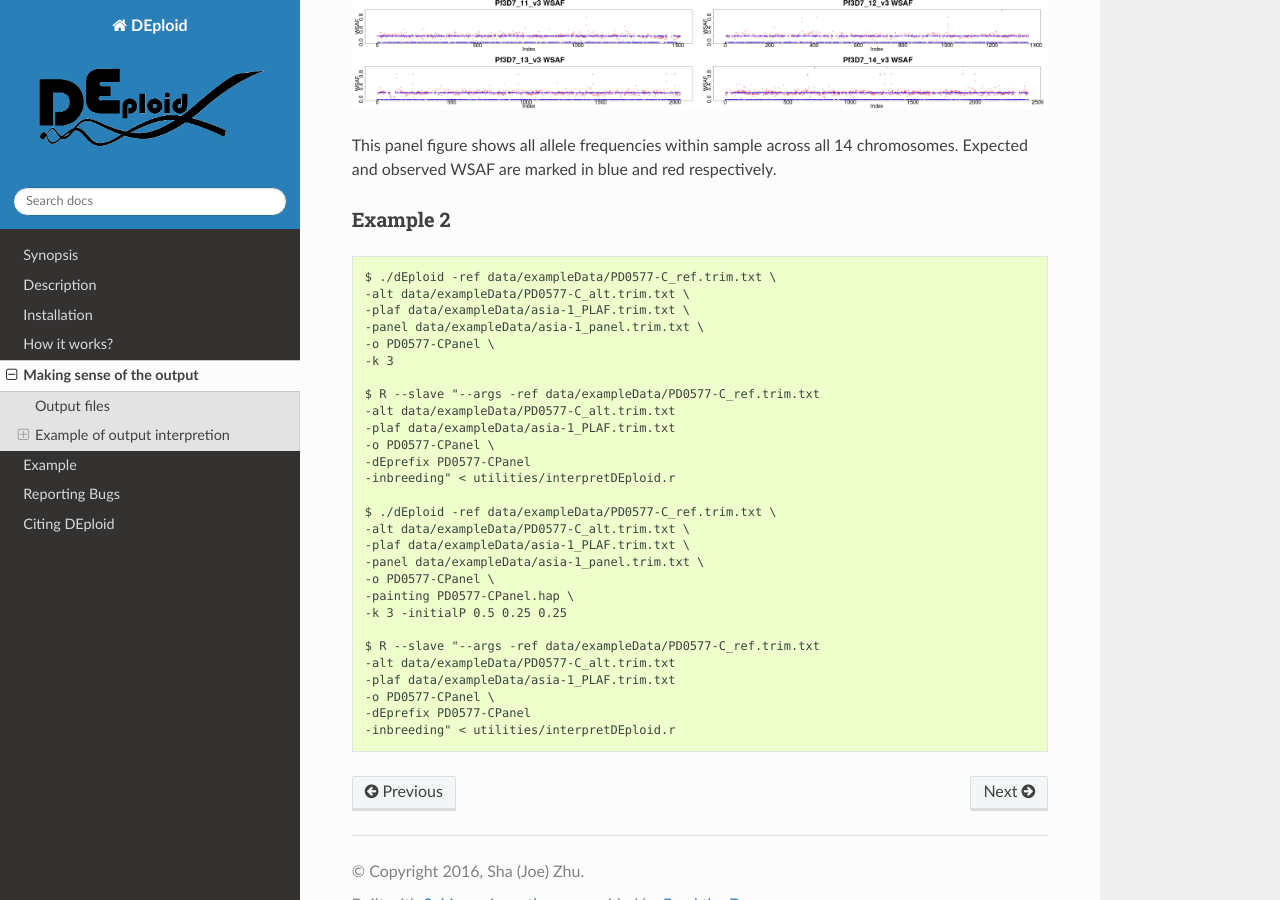
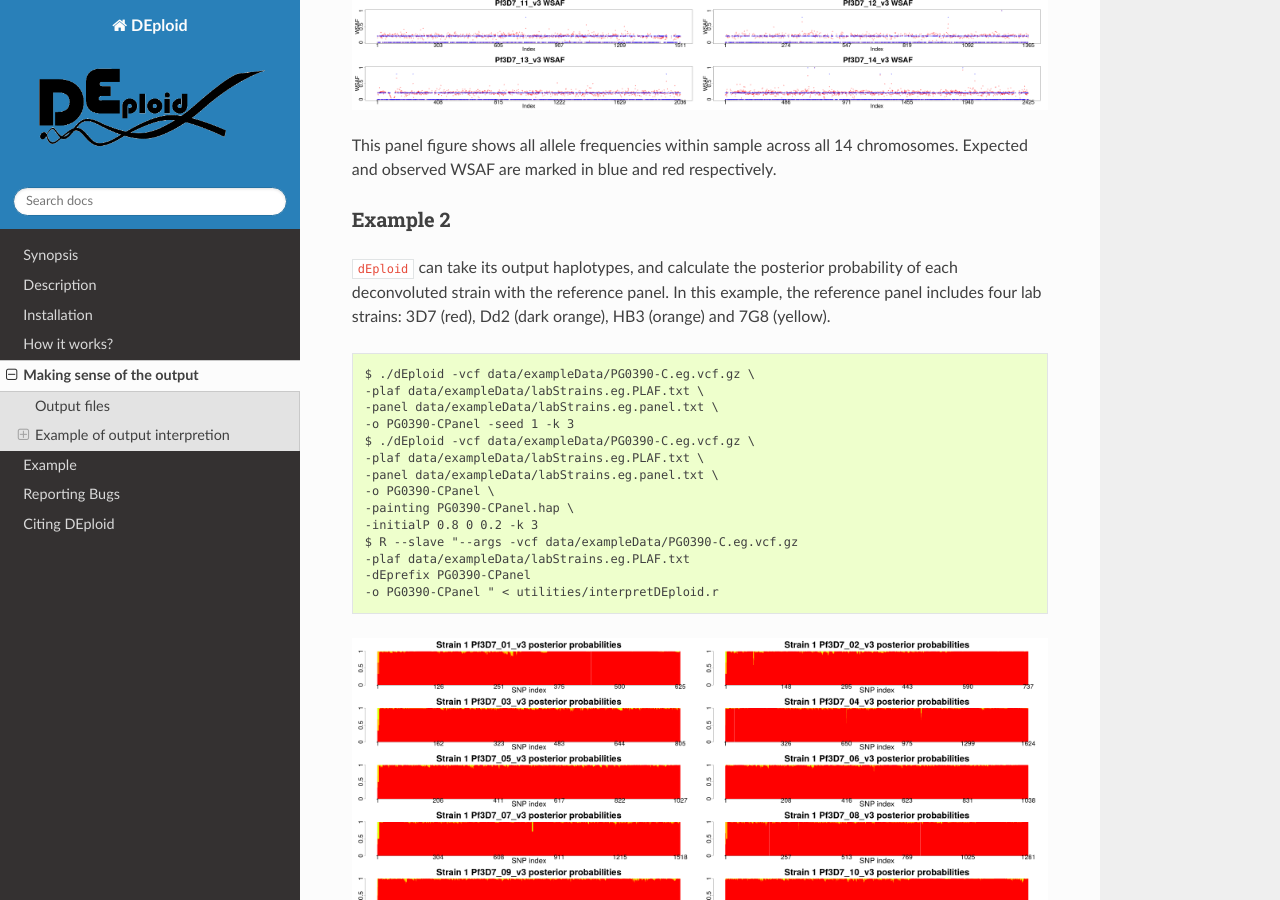
Before and after one commit to DEploid-dev/DEploid, a Sphinx documentation site: the page built from docs/output.rst, in a window 1280 px wide and 900 px high, scrolled down 1948 px. Built offline with Sphinx 7.4.7 and the Read the Docs theme 2.0.0, drawn with Linux system fonts in a browser that asks for light colours; some of the changed text lies outside the part shown.

Commit message:
update document figures

```diff
--- a/docs/output.rst
+++ b/docs/output.rst
@@ -42,7 +42,7 @@ Example 1
 
     $ ./dEploid -vcf data/exampleData/PG0390-C.eg.vcf.gz \
     -plaf data/exampleData/labStrains.eg.PLAF.txt \
-    -noPanel -o PG0390-CNopanel
+    -noPanel -o PG0390-CNopanel -seed 1
     $ R --slave "--args -vcf data/exampleData/PG0390-C.eg.vcf.gz
     -plaf data/exampleData/labStrains.eg.PLAF.txt
     -dEprefix PG0390-CNopanel
@@ -68,6 +68,42 @@ This panel figure shows all allele frequencies within sample across all 14 chrom
 Example 2
 *********
 
+``dEploid`` can take its output haplotypes, and calculate the posterior probability of each deconvoluted strain with the reference panel. In this example, the reference panel includes four lab strains: 3D7 (red), Dd2 (dark orange), HB3 (orange) and 7G8 (yellow).
+
+::
+
+    $ ./dEploid -vcf data/exampleData/PG0390-C.eg.vcf.gz \
+    -plaf data/exampleData/labStrains.eg.PLAF.txt \
+    -panel data/exampleData/labStrains.eg.panel.txt \
+    -o PG0390-CPanel -seed 1 -k 3
+    $ ./dEploid -vcf data/exampleData/PG0390-C.eg.vcf.gz \
+    -plaf data/exampleData/labStrains.eg.PLAF.txt \
+    -panel data/exampleData/labStrains.eg.panel.txt \
+    -o PG0390-CPanel \
+    -painting PG0390-CPanel.hap \
+    -initialP 0.8 0 0.2 -k 3
+    $ R --slave "--args -vcf data/exampleData/PG0390-C.eg.vcf.gz
+    -plaf data/exampleData/labStrains.eg.PLAF.txt
+    -dEprefix PG0390-CPanel
+    -o PG0390-CPanel " < utilities/interpretDEploid.r
+
+.. image:: _static/PG0390-CPanel.single0.png
+   :width: 1024px
+   :alt: PG0390fwdBwd0
+
+.. image:: _static/PG0390-CPanel.single1.png
+   :width: 1024px
+   :alt: PG0390fwdBwd1
+
+.. image:: _static/PG0390-CPanel.single2.png
+   :width: 1024px
+   :alt: PG0390fwdBwd2
+
+Example 3
+*********
+
+In addition to lab mixed samples, here we show example of ``dEploid`` deconvolute field sample PD0577-C.
+
 ::
 
     $ ./dEploid -ref data/exampleData/PD0577-C_ref.trim.txt \
@@ -75,8 +111,20 @@ Example 2
     -plaf data/exampleData/asia-1_PLAF.trim.txt \
     -panel data/exampleData/asia-1_panel.trim.txt \
     -o PD0577-CPanel \
-    -k 3
+    -k 3 -seed 1484961470
 
+Use ``dEploid`` to calculate the inbreeding probabilities: inbreeding (red) and outbreeding (blue).
+
+::
+
+
+    $ ./dEploid -ref data/exampleData/PD0577-C_ref.trim.txt \
+    -alt data/exampleData/PD0577-C_alt.trim.txt \
+    -plaf data/exampleData/asia-1_PLAF.trim.txt \
+    -panel data/exampleData/asia-1_panel.trim.txt \
+    -o PD0577-CPanel \
+    -painting PD0577-CPanel.hap \
+    -k 3 -inbreeding -initialP 0.25 0.5 0.25
     $ R --slave "--args -ref data/exampleData/PD0577-C_ref.trim.txt
     -alt data/exampleData/PD0577-C_alt.trim.txt
     -plaf data/exampleData/asia-1_PLAF.trim.txt
@@ -84,17 +132,18 @@ Example 2
     -dEprefix PD0577-CPanel
     -inbreeding" < utilities/interpretDEploid.r
 
-    $ ./dEploid -ref data/exampleData/PD0577-C_ref.trim.txt \
-    -alt data/exampleData/PD0577-C_alt.trim.txt \
-    -plaf data/exampleData/asia-1_PLAF.trim.txt \
-    -panel data/exampleData/asia-1_panel.trim.txt \
-    -o PD0577-CPanel \
-    -painting PD0577-CPanel.hap \
-    -k 3 -initialP 0.5 0.25 0.25
+.. image:: _static/PD0577-CPanel.interpretDEploidFigure.2.png
+   :width: 1024px
+   :alt: PD0577wsaf
 
-    $ R --slave "--args -ref data/exampleData/PD0577-C_ref.trim.txt
-    -alt data/exampleData/PD0577-C_alt.trim.txt
-    -plaf data/exampleData/asia-1_PLAF.trim.txt
-    -o PD0577-CPanel \
-    -dEprefix PD0577-CPanel
-    -inbreeding" < utilities/interpretDEploid.r
+.. image:: _static/PD0577-CPanel.single0.inbreeding.png
+   :width: 1024px
+   :alt: PD0577fwdBwd0inbreeding
+
+.. image:: _static/PD0577-CPanel.single1.inbreeding.png
+   :width: 1024px
+   :alt: PD0577fwdBwd1inbreeding
+
+.. image:: _static/PD0577-CPanel.single2.inbreeding.png
+   :width: 1024px
+   :alt: PD0577fwdBwd2inbreeding
```
Also changed, not shown: docs/_static/PD0577-CPanel.interpretDEploidFigure.1.png (added), docs/_static/PD0577-CPanel.interpretDEploidFigure.2.png (added), docs/_static/PD0577-CPanel.single0.inbreeding.png (added), docs/_static/PD0577-CPanel.single1.inbreeding.png (added), docs/_static/PD0577-CPanel.single2.inbreeding.png (added), docs/_static/PG0390-CNopanel.interpretDEploidFigure.1.png, docs/_static/PG0390-CNopanel.interpretDEploidFigure.2.png, docs/_static/PG0390-CPanel.interpretDEploidFigure.1.png (added), docs/_static/PG0390-CPanel.interpretDEploidFigure.2.png (added), docs/_static/PG0390-CPanel.single0.png (added), docs/_static/PG0390-CPanel.single1.png (added), docs/_static/PG0390-CPanel.single2.png (added), docs/_static/slim-deploid.png (added), docs/_static/slim-deploidTrans.png (added).
